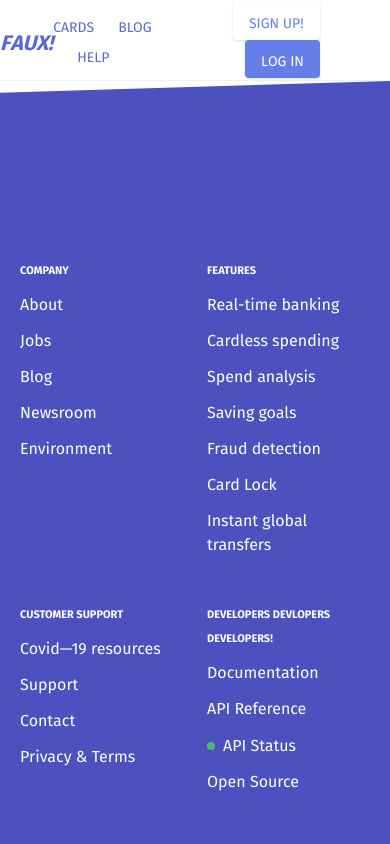
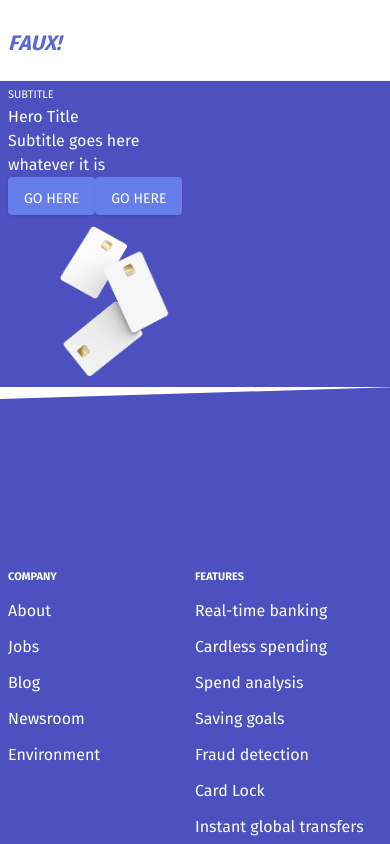
Before and after one commit to dylanferguson/faux, a Next.js app: page / in a window 390 px wide. Shown: the top 844 px of the page. Built offline with nearby package versions, Linux system fonts and the light colour scheme.

Commit message:
feat: add initial Hero component

```diff
--- a/src/components/Footer.tsx
+++ b/src/components/Footer.tsx
@@ -8,11 +8,11 @@ type FooterMenuProps = {
 };
 
 const FooterMenu = ({ title, items }: FooterMenuProps) => (
-  <nav className="text-white w-1/2 sm:w-1/4 md:w-1/5 px-3 mb-8">
+  <nav className="text-white w-1/2 sm:w-1/4 lg:w-1/5 md:px-3 mb-8">
     <h4 className="font-bold small-caps">{title}</h4>
     <ul>
       {items.map((item, i) => (
-        <li key={i} className="my-3">
+        <li key={item} className="my-3">
           <Link href="">
             <a
               className={className("hover:text-indigo-200", {
@@ -30,13 +30,12 @@ const FooterMenu = ({ title, items }: FooterMenuProps) => (
 
 const IconIds: IconName[] = ["instagram", "facebook", "twitter", "linkedin"];
 const Icons = () => (
-  <div className="flex flex-wrap justify-around w-full py-8 sm:py-0 md:w-1/5 space-x-8 sm:space-x-0 items-start">
+  <div className="flex flex-wrap lg:justify-around w-full py-8 sm:py-0 lg:w-1/5 space-x-8 lg:space-x-0 items-start">
     {IconIds.map((id) => (
-      <Link href="">
+      <Link href="" key={id}>
         <a>
           <Icon
             id={id}
-            key={id}
             className="w-6 h-6 fill-current text-white hover:opacity-75"
           />
         </a>
--- a/src/components/Header.tsx
+++ b/src/components/Header.tsx
@@ -1,5 +1,14 @@
 import Link from "next/link";
 import { ButtonLink as Button } from "../components/Button";
+import { useState } from "react";
+
+const Hamburger = () => (
+  <>
+    <span></span>
+    <span></span>
+    <span></span>
+  </>
+);
 
 type NavItemProps = {
   link: string;
@@ -24,9 +33,22 @@ const NavMenu = () => (
   </nav>
 );
 
-export const Header = () => (
-  <div className="w-full border-b border-gray-200">
-    <header className="mx-auto max-w-screen-xl flex justify-between items-center h-20">
+const MenuContent = () => (
+  <>
+    <NavMenu />
+    <div className="ml-10 space-x-3">
+      <Button href="/login" secondary>
+        Sign up!
+      </Button>
+      <Button href="/login">Log in</Button>
+    </div>
+  </>
+);
+
+export const Header = () => {
+  return (
+    <div className="sticky top-0 z-10 w-full border-b border-gray-200 bg-white">
+      <header className="container flex justify-between items-center h-20">
         <Link href="/">
           <a
             href="/"
@@ -34,17 +56,11 @@ export const Header = () => (
           >
             Faux!
           </a>
-        {/* <img src="" alt="Faux" /> */}
         </Link>
-      <div className="flex items-center">
-        <NavMenu />
-        <div className="ml-10 space-x-3">
-          <Button href="/login" secondary>
-            Sign up!
-          </Button>
-          <Button href="/login">Log in</Button>
-        </div>
+        <div className="items-center hidden sm:flex">
+          <MenuContent />
         </div>
       </header>
     </div>
   );
+};
--- /dev/null
+++ b/src/components/Hero.tsx
@@ -0,0 +1,21 @@
+import { ButtonLink as Button, ButtonLink } from "./Button";
+
+export const Hero = () => (
+  <div className="bg-indigo-700">
+    <div className="container space-x-2">
+      <div className="w-1/2 text-white">
+        <p className="small-caps">Subtitle</p>
+        <h1>Hero Title</h1>
+        <p>Subtitle goes here whatever it is</p>
+        <div>
+          <ButtonLink href="">Go here</ButtonLink>
+          <ButtonLink href="">Go here</ButtonLink>
+        </div>
+      </div>
+      <div className="w-1/2">
+          <img src="/static/credit-card.png">
+          </img>
+      </div>
+    </div>
+  </div>
+);
--- a/src/pages/index.tsx
+++ b/src/pages/index.tsx
@@ -1,6 +1,7 @@
 import Head from "next/head";
 
 import { Header } from "../components/Header";
+import { Hero } from "../components/Hero";
 import { Footer } from "../components/Footer";
 
 export default function Home() {
@@ -16,6 +17,7 @@ export default function Home() {
       </Head>
       <div className="flex flex-col min-h-screen">
         <Header />
+        <Hero />
         <main className="flex-1"></main>
         <Footer />
       </div>
```
Also changed, not shown: public/static/credit-card.png (added), 1 other file (tests, documents, lock files or other folders). Lines whose indentation alone changed are shown as unchanged.
